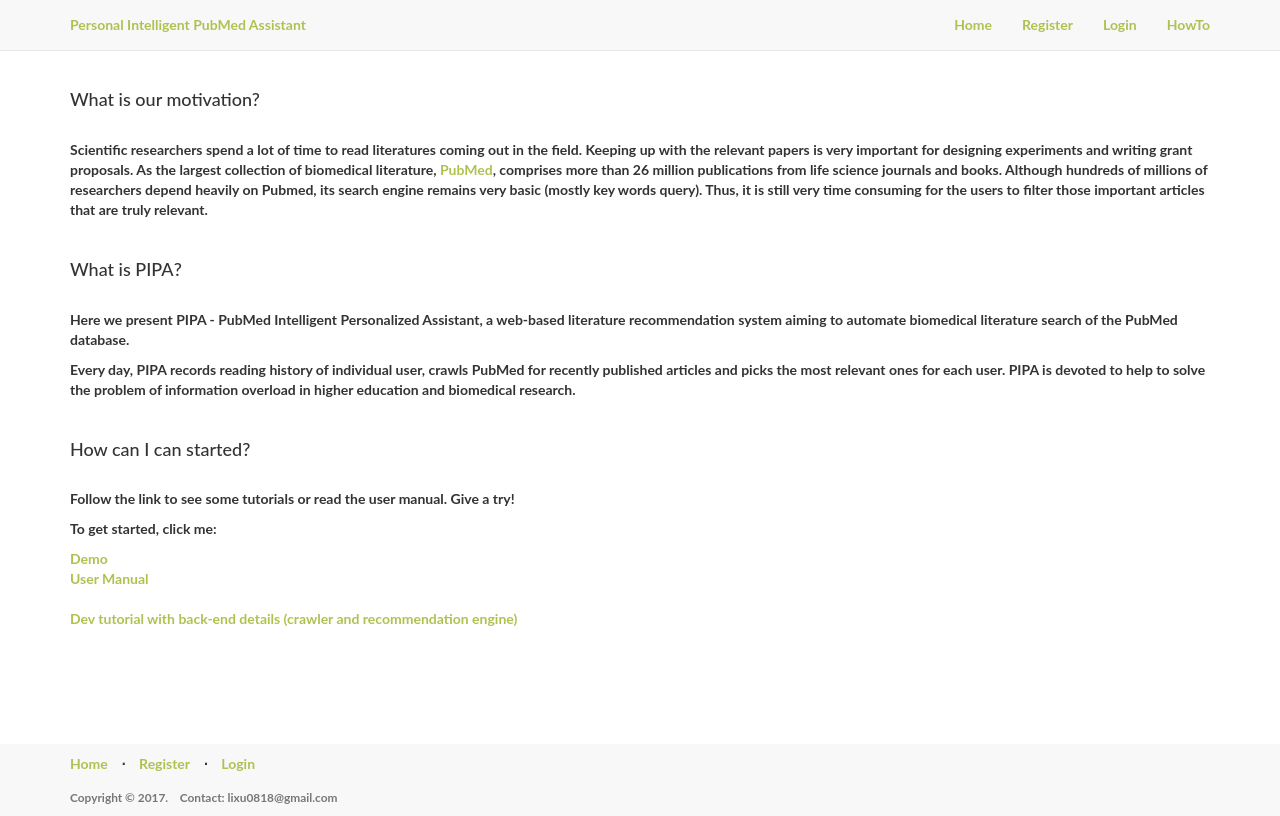
After one commit to lixu0818/PIPA, a Flask app: page /howto in a window 1280 px wide. The commit adds this page. Run offline with Flask 2, Linux system fonts and the light colour scheme; parts of the project's set-up code (start-up, migrations or seed data) failed here and were passed over; some libraries are stand-ins or nearby versions.

Commit message:
update front-end HowTo

```diff
--- a/pipa_webapp/pipa/app/home/views.py
+++ b/pipa_webapp/pipa/app/home/views.py
@@ -15,6 +15,13 @@ def homepage():
     Render the homepage template on the / route
     """
     return render_template('home/index.html', title="Welcome")
+
+@home.route('/howto')
+def howto():
+    """
+    Render the homepage template on the /howto route
+    """
+    return render_template('home/howto.html', title="HowTo")
 
 @home.route('/recommendarticles')
 @login_required
--- a/pipa_webapp/pipa/app/templates/base.html
+++ b/pipa_webapp/pipa/app/templates/base.html
@@ -32,6 +32,7 @@
                     <li><a href="{{ url_for('home.homepage') }}">Home</a></li>
                     <li><a href="{{ url_for('auth.register') }}">Register</a></li>
                     <li><a href="{{ url_for('auth.login') }}">Login</a></li>
+                    <li><a href="{{ url_for('home.howto') }}">HowTo</a></li>
                   {% endif %}
               </ul>
           </div>
--- /dev/null
+++ b/pipa_webapp/pipa/app/templates/home/howto.html
@@ -0,0 +1,51 @@
+<!-- app/templates/home/howto.html -->
+
+{% extends "base.html" %}
+{% block title %}Home{% endblock %}
+{% block body %}
+<div>
+    <div class="container">
+        <div class="row">
+            <div class="col-lg-12">
+                <div>
+                    <br>
+                    <br>
+                    <br>
+                    <br>
+                    <h4>What is our motivation?</h4>
+                    <br>
+                    <p>Scientific researchers spend a lot of time to read literatures coming out in the field. Keeping up with the relevant
+                    papers is very important for designing experiments and writing grant proposals. As the largest collection of biomedical literature,
+                    <a href="https://www.ncbi.nlm.nih.gov/pubmed">PubMed</a>, comprises more than 26 million publications from life science journals and books.
+                    Although hundreds of millions of researchers depend heavily on Pubmed, its search engine remains very basic (mostly key words query). Thus, it is still very
+                    time consuming for the users to filter those important articles that are truly relevant.</p>
+
+                    <br>
+                    <h4>What is PIPA?</h4>
+                    <br>
+                    <p>Here we present PIPA - PubMed Intelligent Personalized Assistant, a web-based literature recommendation system aiming to
+                    automate biomedical literature search of the PubMed database.</p>
+                    <p>Every day, PIPA records reading history of individual user, crawls PubMed for recently published articles and picks the most relevant ones for each user.
+
+                    PIPA is devoted to help to solve the problem of information overload in higher education and biomedical research. </p>
+                    <br>
+                    <h4>How can I can started?</h4>
+                    <br>
+                    <p>Follow the link to see some tutorials or read the user manual. Give a try!</p>
+
+                    <p>To get started, click me: </p><a href="https://youtu.be/4MYrRC-e7ks">Demo</a>
+
+                    <br>
+                    <a href="https://github.com/lixu0818/PIPA/blob/master/doc/UserManual.pdf">User Manual</a>
+                    <br>
+                    <br>
+                    <a href="https://www.youtube.com/watch?v=VlH4dvMrhLM&t=2s">Dev tutorial with back-end details (crawler and recommendation engine)  </a>
+
+
+
+                </div>
+            </div>
+        </div>
+    </div>
+</div>
+{% endblock %}
```
